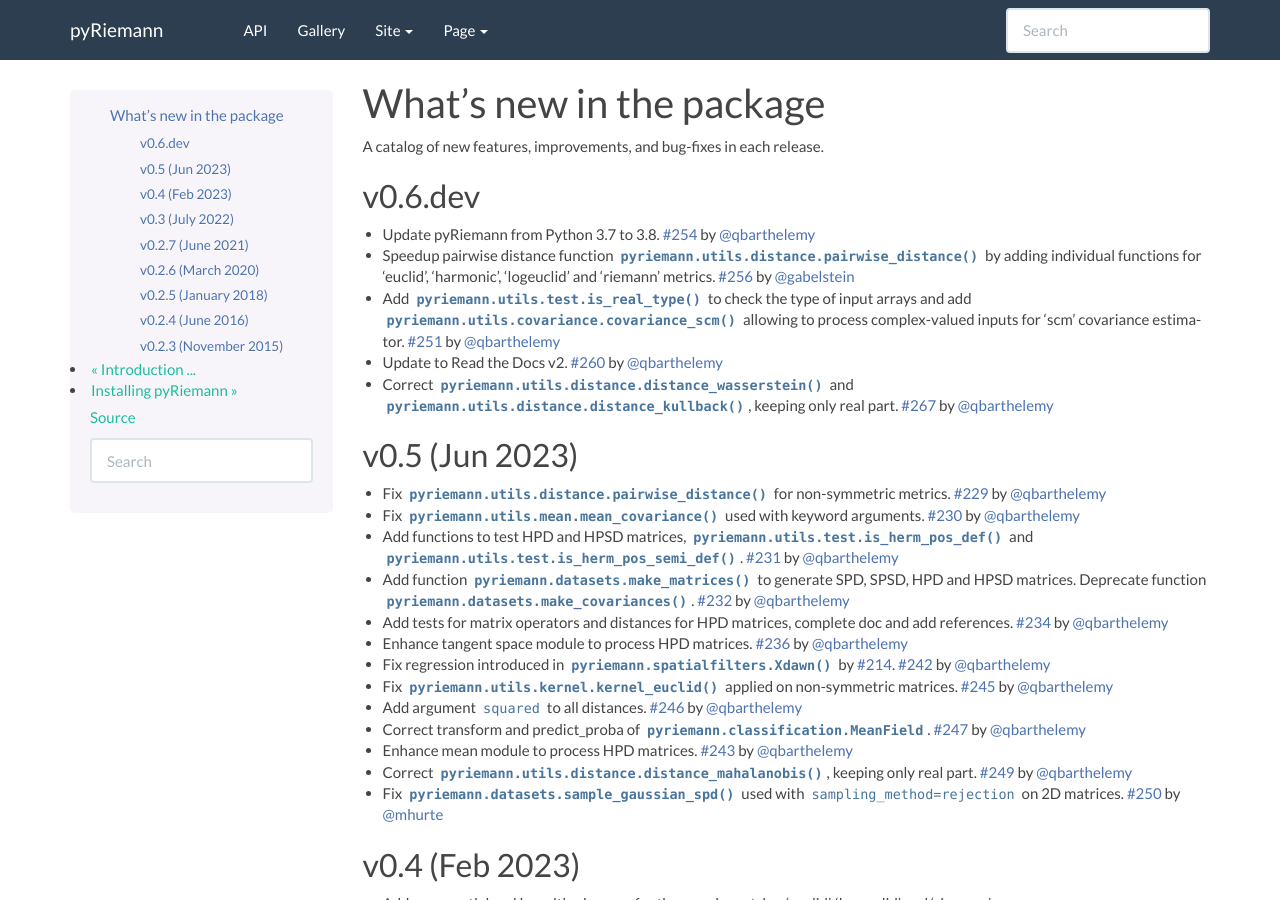
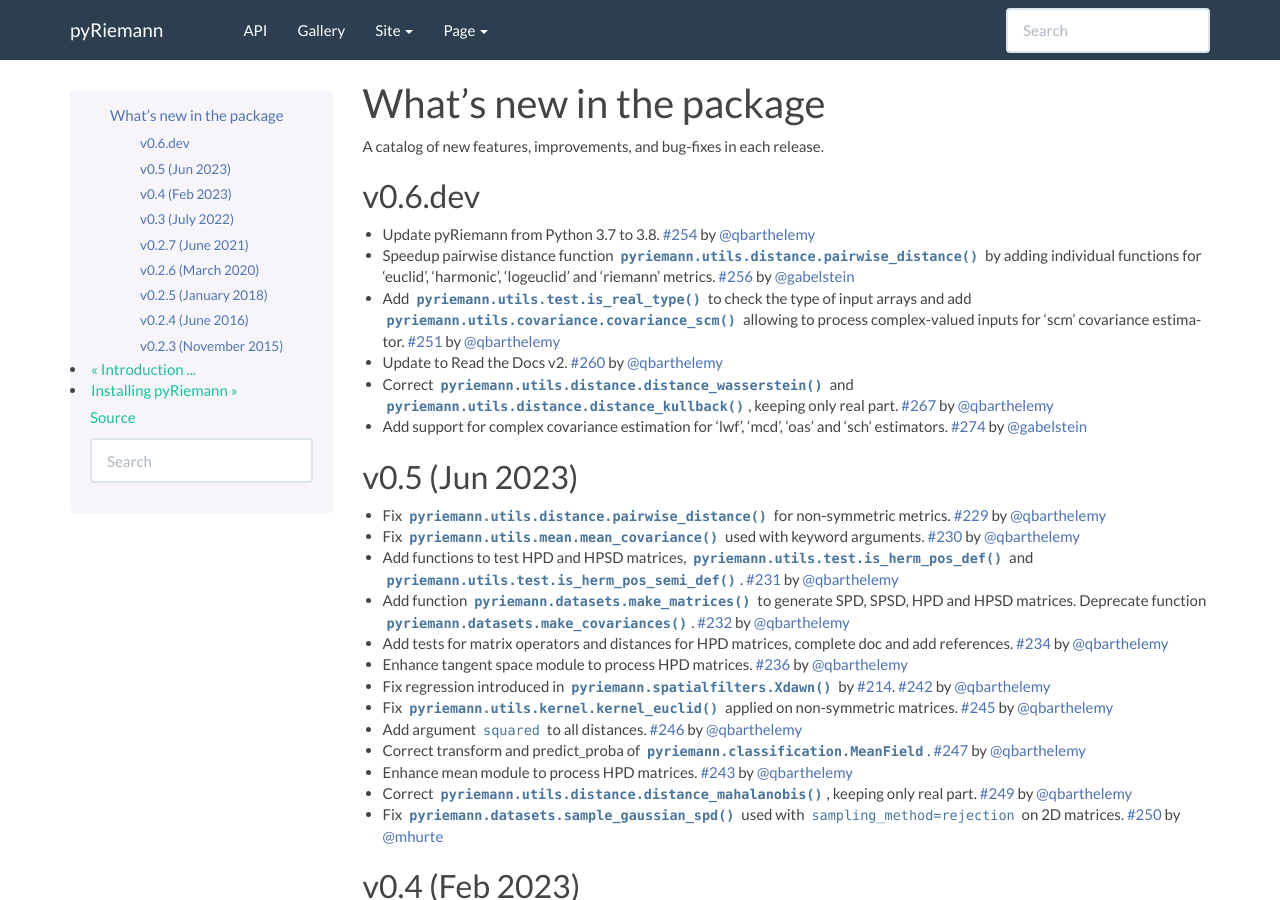
Before and after one commit to pyRiemann/pyRiemann, a Sphinx documentation site: the page built from doc/whatsnew.rst, in a window 1280 px wide and 900 px high. Built offline with Sphinx 7.4.7, drawn with Linux system fonts in a browser that asks for light colours; pages that are not in the unit, such as notebooks, are missing from menus; the version number could not be read and is left out.

Commit message:
update whatsnew

```diff
--- a/doc/whatsnew.rst
+++ b/doc/whatsnew.rst
@@ -22,6 +22,7 @@ v0.6.dev
 
 - Correct :func:`pyriemann.utils.distance.distance_wasserstein` and :func:`pyriemann.utils.distance.distance_kullback`, keeping only real part. :pr:`267` by :user:`qbarthelemy`
 
+- Add support for complex covariance estimation for 'lwf', 'mcd', 'oas' and 'sch' estimators. :pr:`274` by :user:`gabelstein`
 
 v0.5 (Jun 2023)
 ---------------
```
Also changed, not shown: 1 other file.
